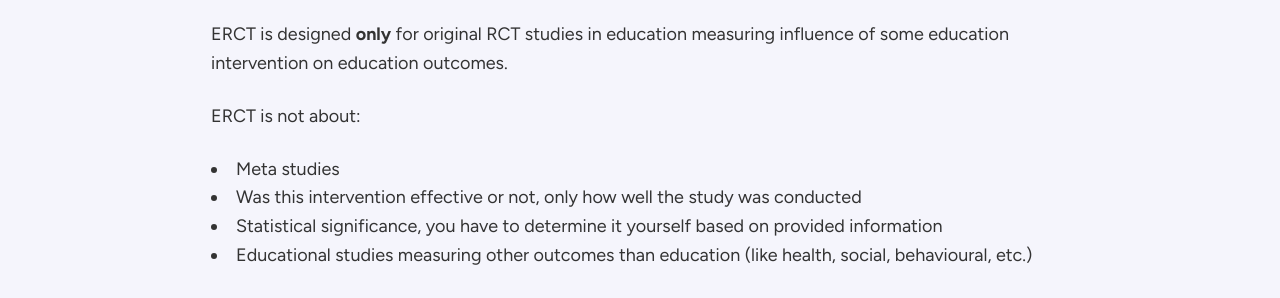
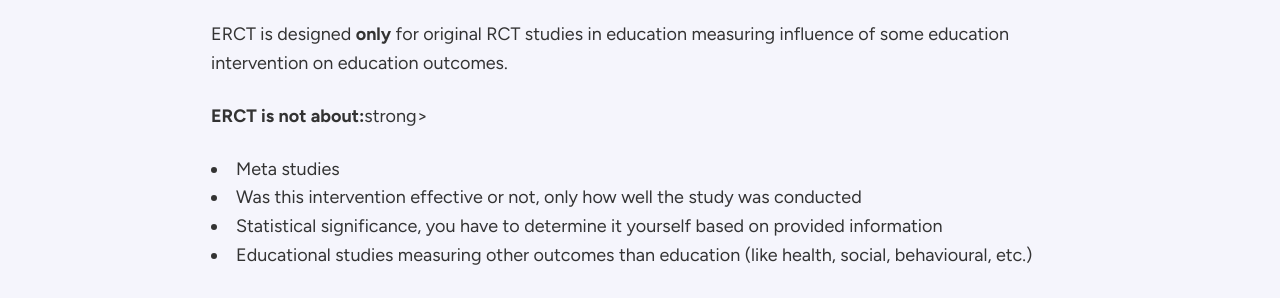
Before and after one commit to vassiliphilippov/erct-papers, a Jekyll site: the page standard.html, which Jekyll copies as it is, in a window 1280 px wide and 900 px high, scrolled down 824 px. Shown: the part 155-453 px from the top of the window. Built offline with Jekyll 4.4.1, drawn with Linux system fonts in a browser that asks for light colours.

Commit message:
Update standard.html

```diff
--- a/standard.html
+++ b/standard.html
@@ -70,7 +70,7 @@
 					<h1 class="introduction__title title">What ERCT Is Not</h1>
 					<div class="introduction__text">
 						<p>ERCT is designed <strong>only</strong> for original RCT studies in education measuring influence of some education intervention on education outcomes.</p>
-						<p>ERCT is not about:
+						<p><strong>ERCT is not about:</strong>strong>
 						<ul>
 							<li>Meta studies</li>
 							<li>Was this intervention effective or not, only how well the study was conducted</li>
```
